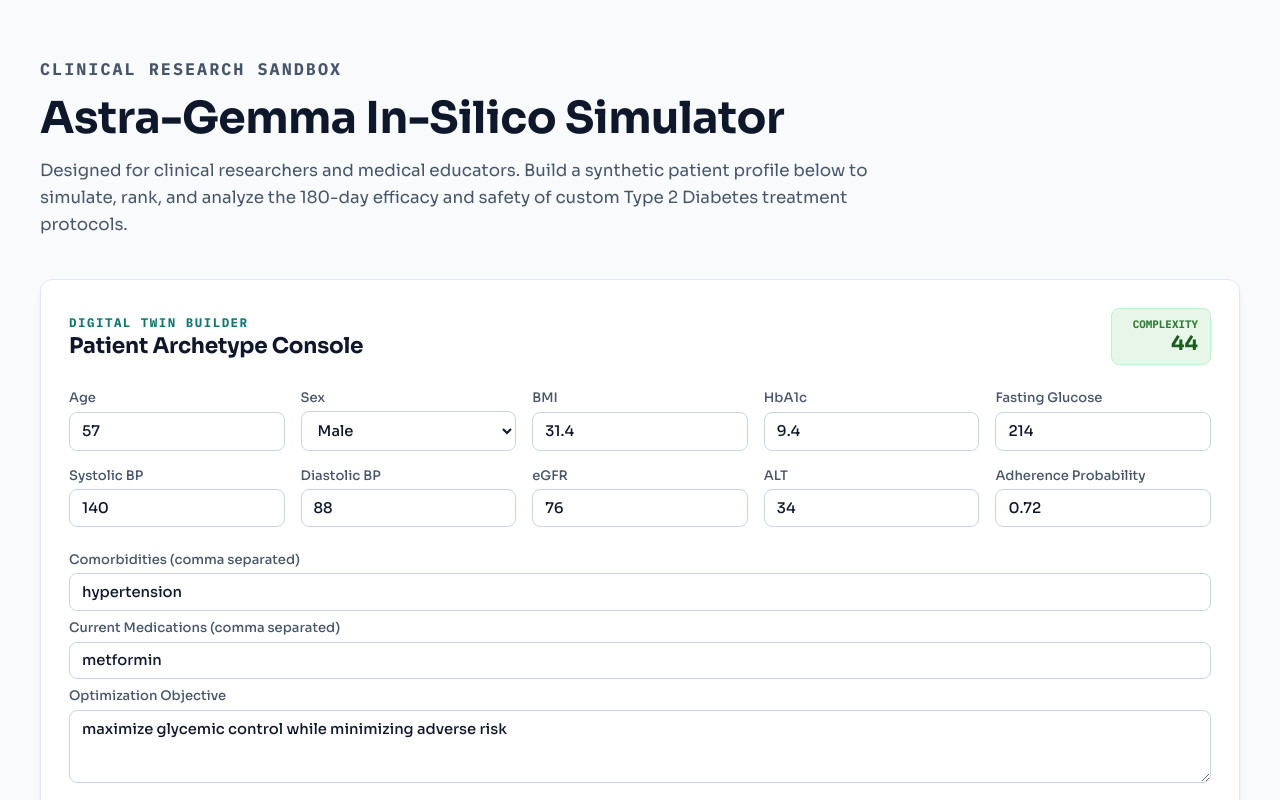
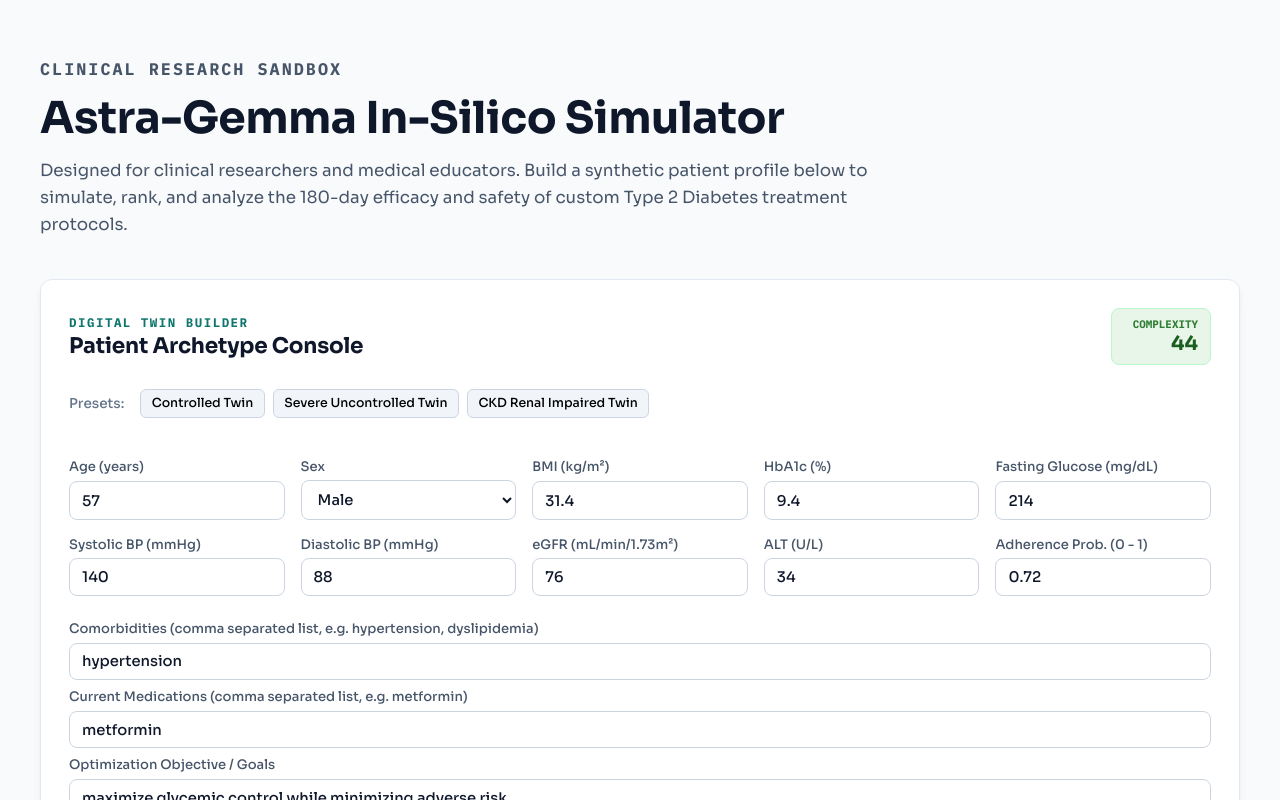
Before and after one commit to sam123364/MedGemma, a Next.js app in the folder frontend/: page / in a window 1280 px wide. Shown: the top 800 px of the page. Built offline with nearby package versions, Linux system fonts and the light colour scheme; no server answers.

Commit message:
Add baseline presets and measurement unit labels to Patient Twin Builder console

```diff
--- a/frontend/app/components/patient-sheet.tsx
+++ b/frontend/app/components/patient-sheet.tsx
@@ -35,6 +35,64 @@
     return Math.max(0, Math.min(100, Math.round(riskPressure)));
   }, [patient]);
 
+  const setPreset = (type: "controlled" | "severe_uncontrolled" | "renal_impaired") => {
+    if (type === "controlled") {
+      setPatient({
+        age: 52,
+        sex: "female",
+        bmi: 27.5,
+        hba1c: 7.2,
+        fasting_glucose: 145,
+        systolic_bp: 130,
+        diastolic_bp: 80,
+        egfr: 92,
+        alt: 28,
+        adherence_probability: 0.85,
+        comorbidities: ["hypertension"],
+        meds_current: ["metformin"],
+        objective: "Maintain glycemic control, avoid cardiovascular risk",
+      });
+      setComorbidText("hypertension");
+      setMedsText("metformin");
+    } else if (type === "severe_uncontrolled") {
+      setPatient({
+        age: 61,
+        sex: "male",
+        bmi: 34.2,
+        hba1c: 9.8,
+        fasting_glucose: 242,
+        systolic_bp: 148,
+        diastolic_bp: 92,
+        egfr: 72,
+        alt: 42,
+        adherence_probability: 0.65,
+        comorbidities: ["hypertension", "dyslipidemia", "obesity"],
+        meds_current: ["metformin", "glimepiride"],
+        objective: "Aggressively reduce HbA1c, minimize hypoglycemia risk, encourage weight loss",
+      });
+      setComorbidText("hypertension, dyslipidemia, obesity");
+      setMedsText("metformin, glimepiride");
+    } else if (type === "renal_impaired") {
+      setPatient({
+        age: 68,
+        sex: "female",
+        bmi: 29.8,
+        hba1c: 8.5,
+        fasting_glucose: 188,
+        systolic_bp: 138,
+        diastolic_bp: 82,
+        egfr: 28.5,
+        alt: 31,
+        adherence_probability: 0.78,
+        comorbidities: ["hypertension", "chronic-kidney-disease"],
+        meds_current: ["metformin"],
+        objective: "Manage glycemic control while strictly respecting renal dose adjustments/contraindications",
+      });
+      setComorbidText("hypertension, chronic-kidney-disease");
+      setMedsText("metformin");
+    }
+  };
+
   const submit = async (event: FormEvent) => {
     event.preventDefault();
     const clean = {
@@ -64,9 +122,23 @@
         </div>
       </div>
 
+      {/* Preset Profiles Picker */}
+      <div className="preset-bar" style={{ display: "flex", gap: "0.5rem", marginBottom: "1rem" }}>
+        <span style={{ fontSize: "0.85rem", alignSelf: "center", color: "var(--muted)", marginRight: "0.5rem", fontWeight: 500 }}>Presets:</span>
+        <button type="button" className="preset-btn" onClick={() => setPreset("controlled")} style={{ background: "#f1f5f9", border: "1px solid #cbd5e1", borderRadius: "6px", padding: "0.35rem 0.65rem", fontSize: "0.78rem", cursor: "pointer", fontWeight: 500 }}>
+          Controlled Twin
+        </button>
+        <button type="button" className="preset-btn" onClick={() => setPreset("severe_uncontrolled")} style={{ background: "#f1f5f9", border: "1px solid #cbd5e1", borderRadius: "6px", padding: "0.35rem 0.65rem", fontSize: "0.78rem", cursor: "pointer", fontWeight: 500 }}>
+          Severe Uncontrolled Twin
+        </button>
+        <button type="button" className="preset-btn" onClick={() => setPreset("renal_impaired")} style={{ background: "#f1f5f9", border: "1px solid #cbd5e1", borderRadius: "6px", padding: "0.35rem 0.65rem", fontSize: "0.78rem", cursor: "pointer", fontWeight: 500 }}>
+          CKD Renal Impaired Twin
+        </button>
+      </div>
+
       <div className="sheet-grid">
         <label>
-          Age
+          Age (years)
           <input
             type="number"
             value={patient.age}
@@ -85,7 +157,7 @@
           </select>
         </label>
         <label>
-          BMI
+          BMI (kg/m²)
           <input
             type="number"
             step="0.1"
@@ -94,7 +166,7 @@
           />
         </label>
         <label>
-          HbA1c
+          HbA1c (%)
           <input
             type="number"
             step="0.1"
@@ -103,7 +175,7 @@
           />
         </label>
         <label>
-          Fasting Glucose
+          Fasting Glucose (mg/dL)
           <input
             type="number"
             value={patient.fasting_glucose}
@@ -111,7 +183,7 @@
           />
         </label>
         <label>
-          Systolic BP
+          Systolic BP (mmHg)
           <input
             type="number"
             value={patient.systolic_bp}
@@ -119,7 +191,7 @@
           />
         </label>
         <label>
-          Diastolic BP
+          Diastolic BP (mmHg)
           <input
             type="number"
             value={patient.diastolic_bp}
@@ -127,7 +199,7 @@
           />
         </label>
         <label>
-          eGFR
+          eGFR (mL/min/1.73m²)
           <input
             type="number"
             step="0.1"
@@ -136,7 +208,7 @@
           />
         </label>
         <label>
-          ALT
+          ALT (U/L)
           <input
             type="number"
             step="0.1"
@@ -145,10 +217,12 @@
           />
         </label>
         <label>
-          Adherence Probability
+          Adherence Prob. (0 - 1)
           <input
             type="number"
             step="0.01"
+            min="0"
+            max="1"
             value={patient.adherence_probability}
             onChange={(event) =>
               setPatient((prev) => ({
@@ -162,19 +236,19 @@
 
       <div className="sheet-stack">
         <label>
-          Comorbidities (comma separated)
+          Comorbidities (comma separated list, e.g. hypertension, dyslipidemia)
           <input value={comorbidText} onChange={(event) => setComorbidText(event.target.value)} />
         </label>
         <label>
-          Current Medications (comma separated)
+          Current Medications (comma separated list, e.g. metformin)
           <input value={medsText} onChange={(event) => setMedsText(event.target.value)} />
         </label>
         <label>
-          Optimization Objective
+          Optimization Objective / Goals
           <textarea
             value={patient.objective}
             onChange={(event) => setPatient((prev) => ({ ...prev, objective: event.target.value }))}
-            rows={3}
+            rows={2}
           />
         </label>
       </div>
```
